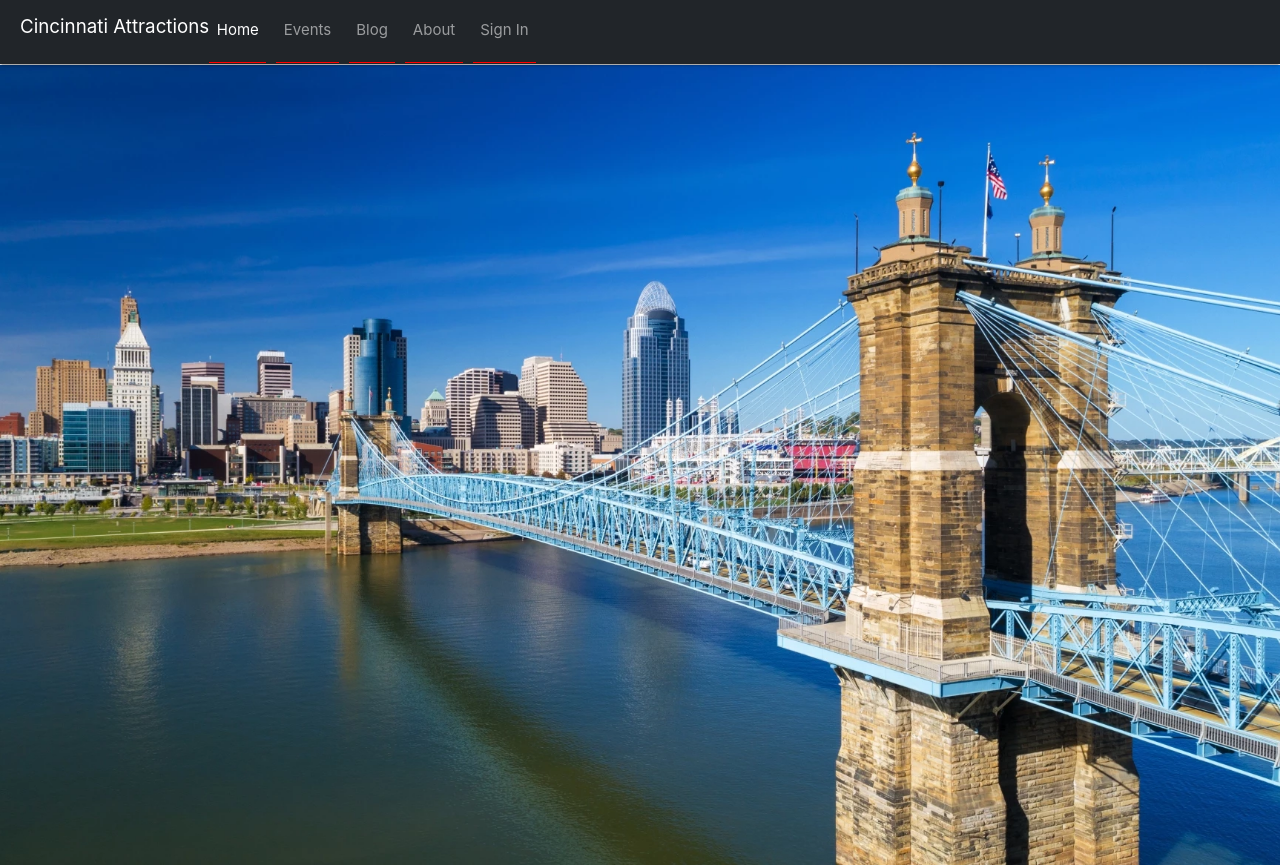
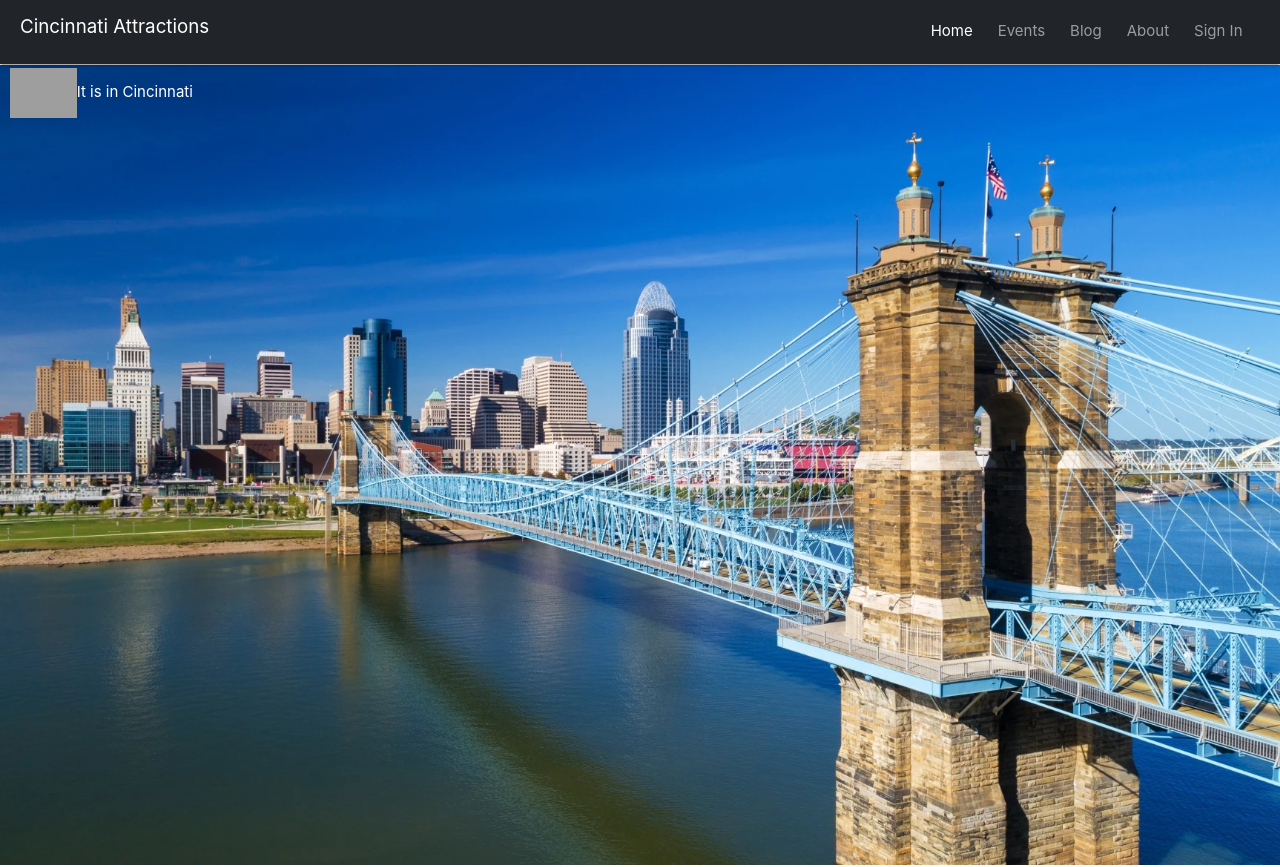
Before and after one commit to SethCodes/cinci-attractions, a React (Create React App) app: page / in a window 1280 px wide. Shown: the top 867 px of the page. Built offline with nearby package versions, Linux system fonts and the light colour scheme; no server answers; grey boxes are pictures that could not be loaded.

Commit message:
nav bar finished

```diff
--- a/src/components/Navbar.js
+++ b/src/components/Navbar.js
@@ -4,19 +4,42 @@ import axios from "axios";
 import $ from "jquery";
 
 const Navbar = ({ handleLoginClick }) => {
-  const [weather, setWeather] = useState([]);
-  const [icon, seticon] = useState("");
+  const [weather, setWeather] = useState("");
+  const [temp, setTemp] = useState("");
+  const [icon, setIcon] = useState("");
   const [active, setactive] = useState(false);
 
+  const weatherIcon = `https://openweathermap.org/img/wn/${icon}@2x.png`;
   const api = "782a3ff54a8d337614b461d3cb2c5333";
   const q = "Cincinnati";
 
+  let shortTemp = String(temp);
+
+  if(shortTemp.length > 2){
+    shortTemp = shortTemp.substring(0,2);
+    setTemp(shortTemp);
+
+  }
+  console.log(shortTemp);
+
+
+useEffect(() => {
+
   const getWeather = async () => {
-    const url = `https://api.openweathermap.org/data/2.5/weather?q=Cincinnati&appid=782a3ff54a8d337614b461d3cb2c5333`;
+    const url = `https://api.openweathermap.org/data/2.5/weather?q=Cincinnati&appid=782a3ff54a8d337614b461d3cb2c5333&units=imperial`;
     const res = await axios.get(url);
-    console.log(res);
+
+    setWeather(res.data.weather[0].main);
+    setIcon(res.data.weather[0].icon);
+    setTemp(res.data.main.temp);
+
+
   };
   getWeather();
+
+
+
+}, []);
 
   const handleClick = () => {
     handleLoginClick();
@@ -31,10 +54,21 @@ const Navbar = ({ handleLoginClick }) => {
     <nav className="navbar navbar-expand-lg navbar-dark bg-dark">
       <div className="container-fluid">
 
+      {/* weather */}
+      <div id="navbar-weather">
+
+        <ul className="navbar-nav me-auto mb-2 mb-lg-0 navbar-weather">
+          <li><img src={weatherIcon} alt=""/></li>
+          <li>{`It is ${temp} in Cincinnati`}</li>
+        </ul>
+      </div>
+
       {/* logo / title */}
-        <a className="navbar-brand" href="/">
+
+      <a className="navbar-brand" href="/">
           Cincinnati Attractions
         </a>
+
 
         {/* nav toggler button */}
         <button
@@ -49,7 +83,7 @@ const Navbar = ({ handleLoginClick }) => {
           <span className="navbar-toggler-icon"></span>
         </button>
         <div className="collapse navbar-collapse" id="navbarSupportedContent">
-          <ul className="navbar-nav me-auto mb-2 mb-lg-0">
+          <ul className="navbar-nav ms-auto mb-2 mb-lg-0">
             <li className="nav-item">
               <Link className="nav-link active" aria-current="page" to="/">
                 Home
--- a/src/index.css
+++ b/src/index.css
@@ -56,9 +56,24 @@ p{
   text-decoration: none;
 }
 .navbar-brand{
-  margin-left: auto;
-  margin-right: auto;
+  /* position: absolute; */
+  /* padding-right: 68px; */
 }
+.navbar button:focus{
+  background-color: black;
+}
+.navbar-weather{
+  position: absolute;
+  top: 60px;
+  left: 10px;
+
+  display: flex;
+
+}
+.navbar-weather img{
+  height: 50px;
+}
+
 
 .nav-wrapper{
 align-items: center;
@@ -69,9 +84,9 @@ align-items: center;
   padding-right: 10px;
 }
 .nav-link{
-  border-bottom: 1px solid red;
   padding-bottom: 0;
   z-index: 5;
+
 }
 
 
@@ -223,3 +238,18 @@ i.fas {
   padding: 0.4em 0.4em;
 
 }
+
+
+/* medium screen size */
+@media only screen and (max-width: 991px) {
+  .nav-link{
+    border-bottom: 1px solid red;
+  }
+  .navbar-weather{
+    display: none;
+  }
+  .nav-link{
+    font-weight: 700;
+  font-size: 1.5rem;
+  }
+}
```
Also changed, not shown: src/css/AttractionDiv.css (line endings or trailing spaces).
